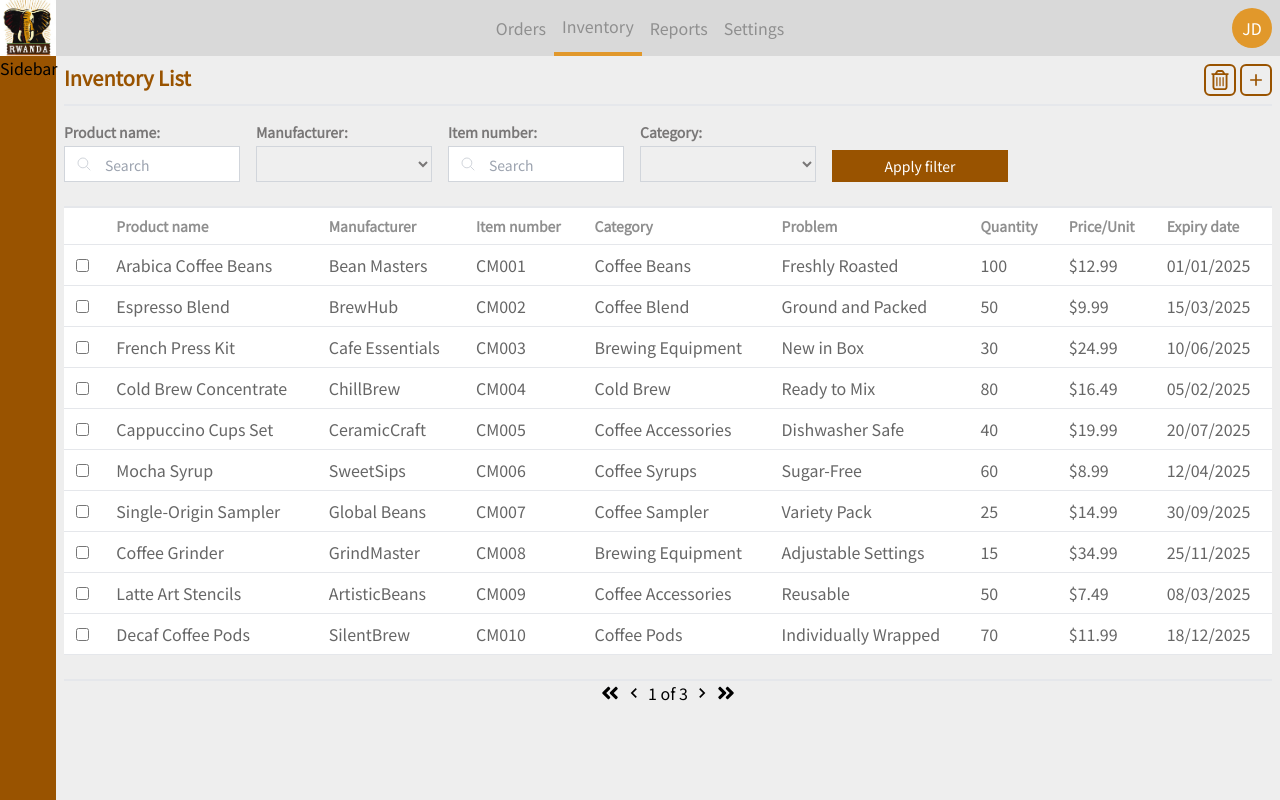
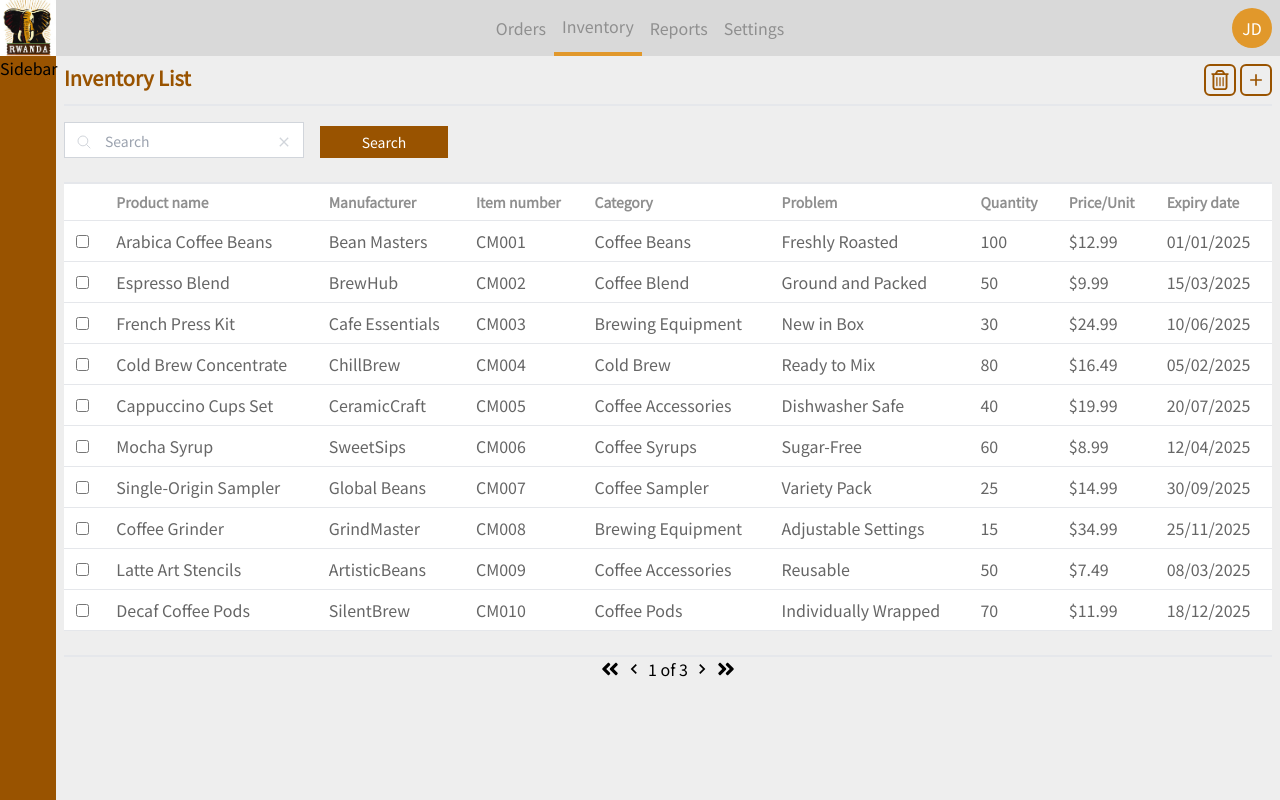
Before and after one commit to Luciefifi/Rtc-Admin-Dashboard, a React (Vite) app: page / in a window 1280 px wide. Built offline with nearby package versions, Linux system fonts and the light colour scheme.

Commit message:
added search

```diff
--- a/src/components/Inventory.jsx
+++ b/src/components/Inventory.jsx
@@ -4,6 +4,7 @@ import {
   MdAdd,
   MdOutlineKeyboardArrowLeft,
   MdOutlineKeyboardArrowRight,
+  MdOutlineClear,
 } from "react-icons/md";
 import { IoSearchOutline } from "react-icons/io5";
 import { FaAngleDoubleLeft, FaAngleDoubleRight } from "react-icons/fa";
@@ -18,6 +19,8 @@ export const Inventory = () => {
   const [manufacturers, setManufacturers] = useState([]);
   const [categories, setCategories] = useState([]);
   const [data, setData] = useState([]);
+  const [searchParams, setSearchParams] = useState("");
+  const [searchMode, setSetSearchMode] = useState(false);
 
   const [pageLimit, setPageLimit] = useState(10);
 
@@ -37,6 +40,33 @@ export const Inventory = () => {
     setCurrentPage(1);
   };
 
+  const handleInput = (e) => {
+    setSearchParams(e.target.value);
+  };
+  const handleSearch = (e) => {
+    e.preventDefault();
+
+    let query = searchParams;
+    let results = [];
+    results = data.filter((item) => {
+      return (
+        item.productName.toLowerCase().includes(query) ||
+        item.category.toLowerCase().includes(query) ||
+        item.itemNumber.includes(query) ||
+        item.manufacturer.toLowerCase().includes(query)
+      );
+    });
+
+    setData(results);
+    setSetSearchMode(true);
+  };
+
+  const handleClearSearch = () => {
+    setSearchParams("");
+    setData(dummyCoffeeData.slice(startIndex, endIndex));
+    setSetSearchMode(false);
+  };
+
   useEffect(() => {
     let pages = Math.ceil(dummyCoffeeData.length / pageLimit);
     setTotalPages(pages);
@@ -49,7 +79,6 @@ export const Inventory = () => {
   useEffect(() => {
     setData([]);
     setData(dummyCoffeeData.slice(startIndex, endIndex));
-    console.log(`start: ${startIndex}, end: ${endIndex}`);
   }, [startIndex, endIndex]);
 
   useEffect(() => {
@@ -82,73 +111,33 @@ export const Inventory = () => {
       {/* filter */}
       <div className="flex py-4">
         <form className=" flex flex-row gap-4">
-          {/* product name */}
+          {/* search */}
           <div className="relative flex gap-1 flex-col">
-            <label className=" text-textGrey text-sm font-semibold">
-              Product name:
-            </label>
             <input
               type="text"
-              name="productName"
+              name="search"
               placeholder="Search"
-              className="py-2 pl-10 pr-4 w-44 h-9 text-textGrey border border-gray-300 focus:outline-none focus:border-brown placeholder:text-sm"
+              onChange={handleInput}
+              value={searchParams}
+              className="py-2 pl-10 pr-4 w-60 h-9 text-textGrey border border-gray-300 focus:outline-none focus:border-brown placeholder:text-sm"
             />
-            <div className="absolute inset-y-0 top-6 left-0 pl-3 flex items-center pointer-events-none">
+            <div className="absolute inset-y-0 top-1 left-0 pl-3 flex items-center pointer-events-none">
               <IoSearchOutline className=" text-gray-300" />
+            </div>
+            <div
+              onClick={handleClearSearch}
+              className="absolute inset-y-0 top-1 right-0 pr-3 flex items-center cursor-pointer"
+            >
+              <MdOutlineClear className=" text-gray-300" />
             </div>
           </div>
 
-          {/* manufacturer */}
-          <div className="flex gap-1 flex-col">
-            <label className=" text-textGrey text-sm font-semibold">
-              Manufacturer:
-            </label>
-            <select
-              name="manufacturer"
-              className="py-1 px-2 pr-4 w-44 h-9 text-textGrey border border-gray-300 focus:outline-none focus:border-brown placeholder:text-sm"
+          <div className="flex h-full items-end">
+            <button
+              onClick={handleSearch}
+              className="flex justify-center items-center w-32 h-8 bg-brown text-white text-sm"
             >
-              <option></option>
-              {manufacturers.map((item, index) => (
-                <option key={index}>{item}</option>
-              ))}
-            </select>
-          </div>
-
-          {/* item number */}
-          <div className="relative flex gap-1 flex-col">
-            <label className=" text-textGrey text-sm font-semibold">
-              Item number:
-            </label>
-            <input
-              type="text"
-              name="itemNumber"
-              placeholder="Search"
-              className="py-2 pl-10 pr-4 w-44 h-9 text-textGrey border border-gray-300 focus:outline-none focus:border-brown placeholder:text-sm"
-            />
-            <div className="absolute inset-y-0 top-6 left-0 pl-3 flex items-center pointer-events-none">
-              <IoSearchOutline className=" text-gray-300" />
-            </div>
-          </div>
-
-          {/* category */}
-          <div className="flex gap-1 flex-col">
-            <label className=" text-textGrey text-sm font-semibold">
-              Category:
-            </label>
-            <select
-              name="category"
-              className="py-1 px-2 pr-4 w-44 h-9 text-textGrey border border-gray-300 focus:outline-none focus:border-brown placeholder:text-sm"
-            >
-              <option></option>
-              {categories.map((item, index) => (
-                <option key={index}>{item}</option>
-              ))}
-            </select>
-          </div>
-
-          <div className="flex h-full items-end">
-            <button className="flex justify-center items-center w-44 h-8 bg-brown text-white text-sm">
-              Apply filter
+              Search
             </button>
           </div>
         </form>
@@ -221,6 +210,9 @@ export const Inventory = () => {
           </tbody>
         </table>
       </div>
+
+      {/* pagination */}
+      {!searchMode && (
         <div className="flex flex-row gap-1 items-center w-full justify-center my-4">
           <FaAngleDoubleLeft
             onClick={handleJumpFirst}
@@ -246,6 +238,7 @@ export const Inventory = () => {
             className="hover:cursor-pointer"
           />
         </div>
+      )}
     </div>
   );
 };
--- a/src/components/Navbar.jsx
+++ b/src/components/Navbar.jsx
@@ -1,7 +1,6 @@
 import React from "react";
 import logo_IMG from "../assets/logo.jpg";
 import { Link } from "react-router-dom";
-import { HiMiniBars3 } from "react-icons/hi2";
 
 export const NavBar = () => {
   return (
```
Lines whose indentation alone changed are shown as unchanged.
